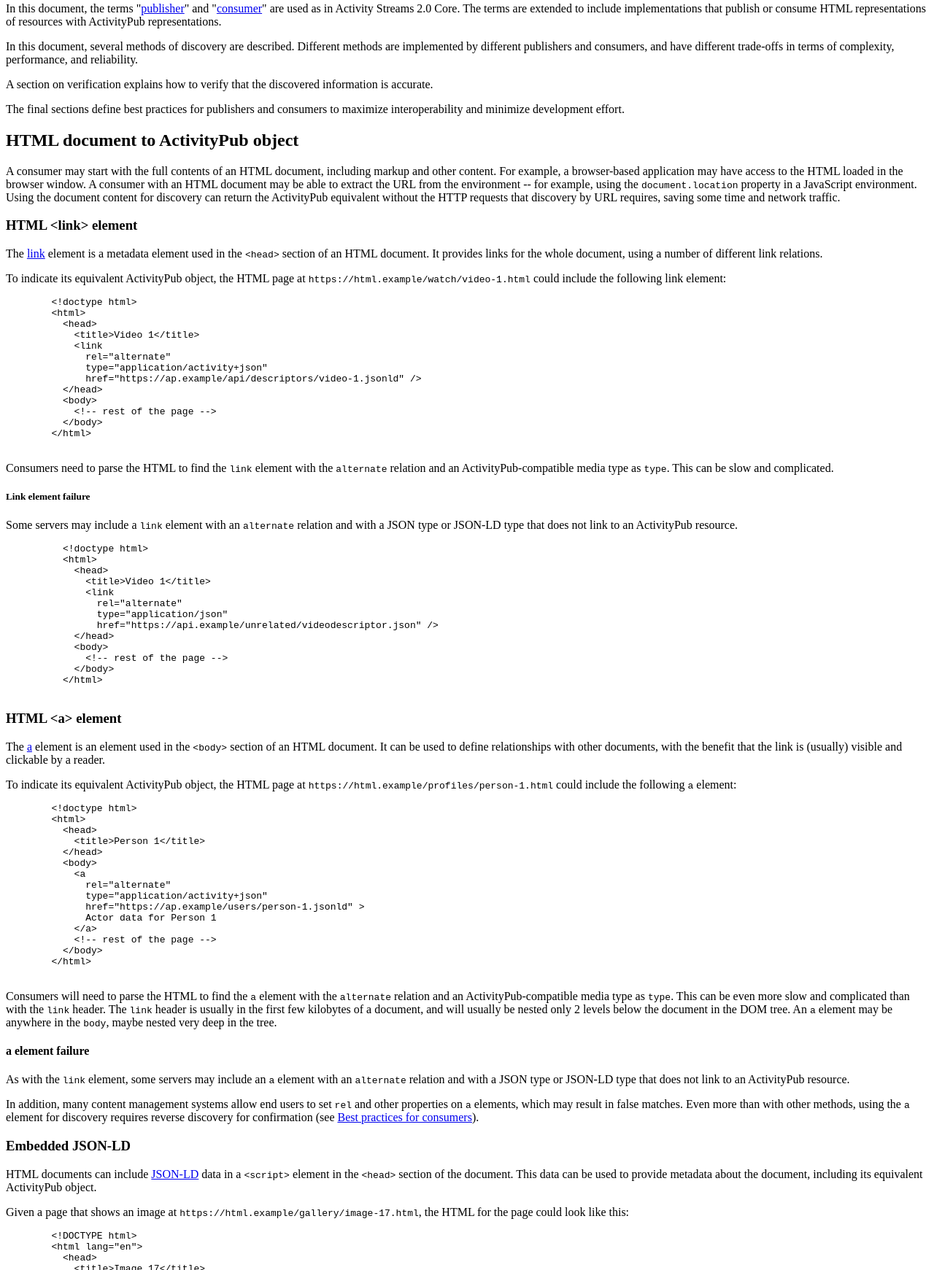
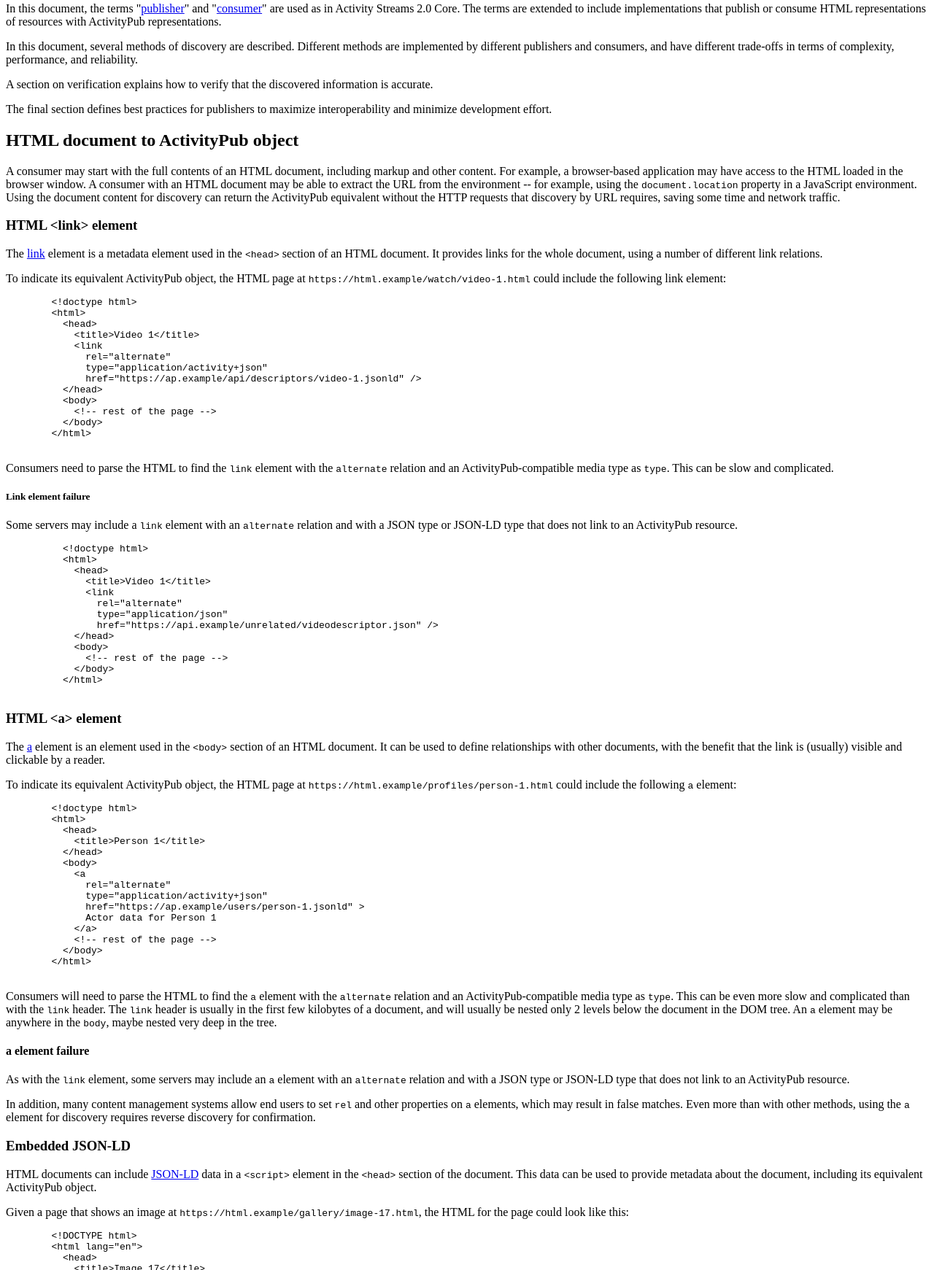
Before and after one commit to swicg/activitypub-html-discovery, a plain HTML site: page index.html in a window 1280 px wide. Shown: the part 410-2151 px from the top of the page at 73% size. Drawn offline with Linux system fonts and the light colour scheme.

Commit message:
fix: remove references to consumer best practices

```diff
--- a/index.html
+++ b/index.html
@@ -76,8 +76,7 @@
     terms of complexity, performance, and reliability.</p>
     <p>A section on verification explains how to verify that the
     discovered information is accurate.</p>
-    <p>The final sections define best practices for publishers and
-    consumers to maximize interoperability and minimize development
+    <p>The final section defines best practices for publishers to maximize interoperability and minimize development
     effort.</p>
   </section>
   <section id="html-to-activitypub">
@@ -196,9 +195,7 @@
         <code>a</code> elements, which may result in false matches.
         Even more than with other methods, using the <code>a</code>
         element for discovery requires reverse discovery for
-        confirmation (see <a href=
-        "#best-practices-for-consumers">Best practices for
-        consumers</a>).</p>
+        confirmation.</p>
       </section>
     </section>
     <section id="html-to-activitypub-embedded-json-ld">
```
